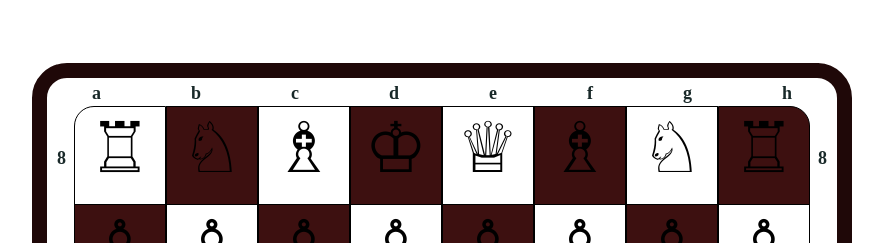
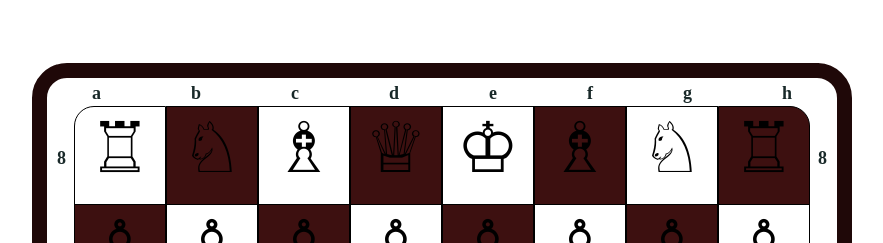
Before and after one commit to VovaZaycev/Lab3WEB, a plain HTML site: page index.html in a window 1280 px wide. Shown: the top 243 px of the page, without its empty margins (198-1081 px from the left). Drawn offline with Linux system fonts and the light colour scheme.

Commit message:
Update index.html

```diff
--- a/index.html
+++ b/index.html
@@ -23,8 +23,8 @@
             <div class="box white last1">&#9814;</div>
             <div class="box black">&#9816;</div>
             <div class="box white">&#9815;</div>
-            <div class="box black">&#9812;</div>
-            <div class="box white">&#9813;</div>
+            <div class="box black">&#9813;</div>
+            <div class="box white">&#9812;</div>
             <div class="box black">&#9815;</div>
             <div class="box white">&#9816;</div>
             <div class="box black last2">&#9814;</div>
```
